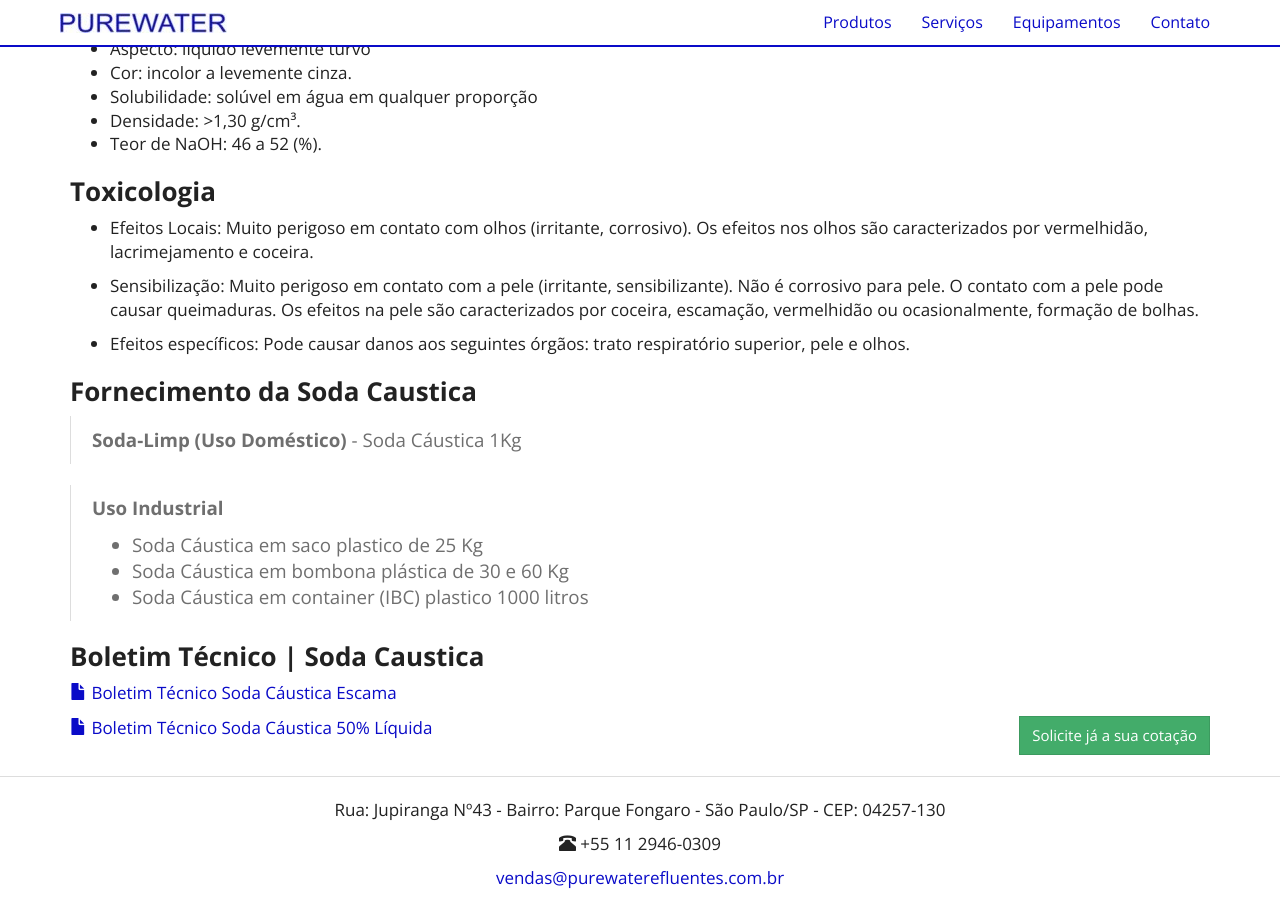
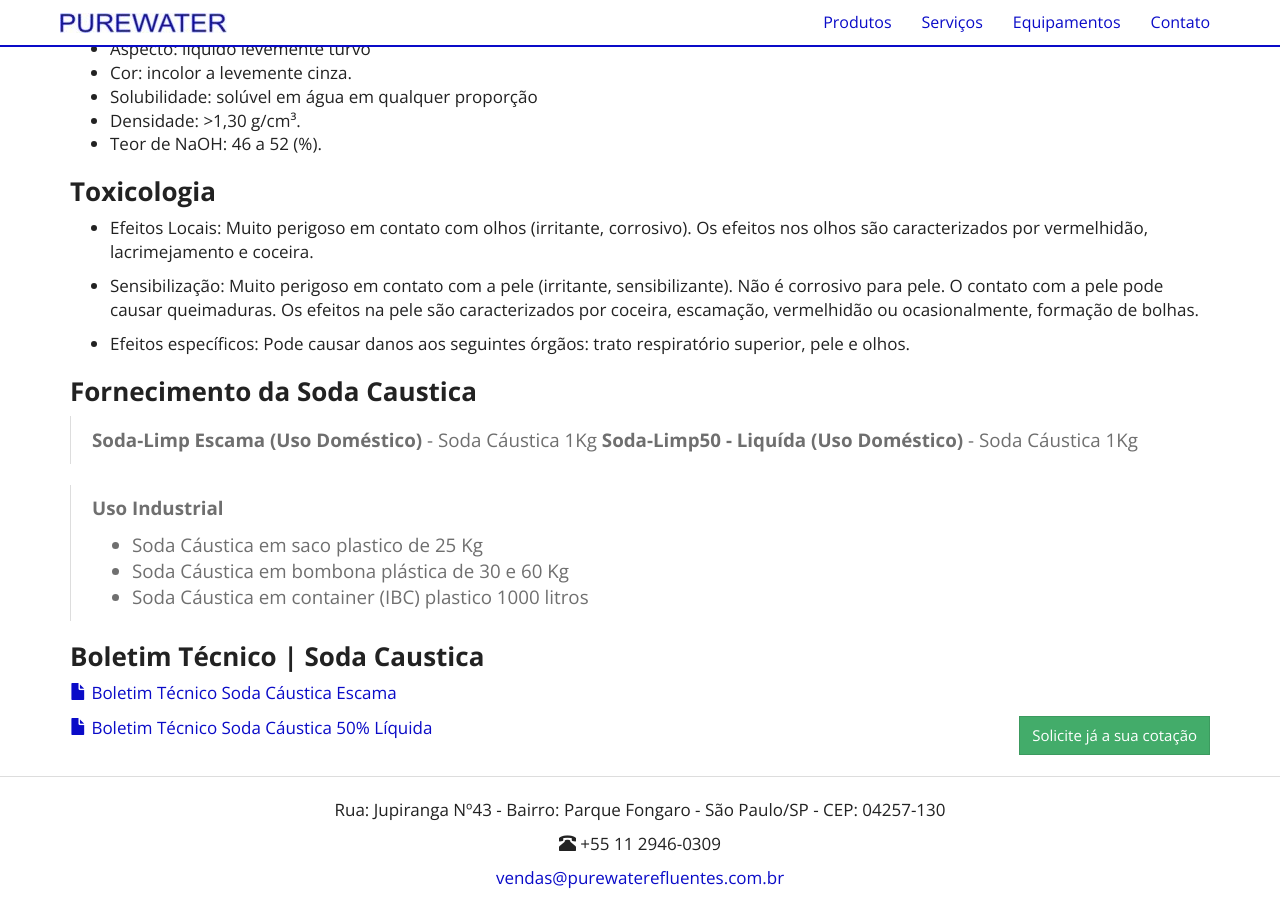
Before and after one commit to purewaterefluentes/purewaterefluentes.github.io, a Jekyll site: the page built from produtos/hidroxido-de-sodio-soda-caustica.md, in a window 1280 px wide and 900 px high, scrolled down 1003 px. Built offline with Jekyll 4.4.1, drawn with Linux system fonts in a browser that asks for light colours; nearby versions of some CDN libraries; library files that are not in the unit come from our copies.

Commit message:
Update hidroxido-de-sodio-soda-caustica.md

```diff
--- a/produtos/hidroxido-de-sodio-soda-caustica.md
+++ b/produtos/hidroxido-de-sodio-soda-caustica.md
@@ -47,7 +47,8 @@ O hidróxido de sódio é usado na fabricação de sabão , lápis , papel , exp
 ### **Fornecimento da Soda Caustica**
 
 
->**Soda-Limp (Uso Doméstico)** - Soda Cáustica 1Kg
+>**Soda-Limp Escama (Uso Doméstico)** - Soda Cáustica 1Kg
+>**Soda-Limp50 - Liquída (Uso Doméstico)** - Soda Cáustica 1Kg
 
 >**Uso Industrial**
 - Soda Cáustica em saco plastico de 25 Kg
```
